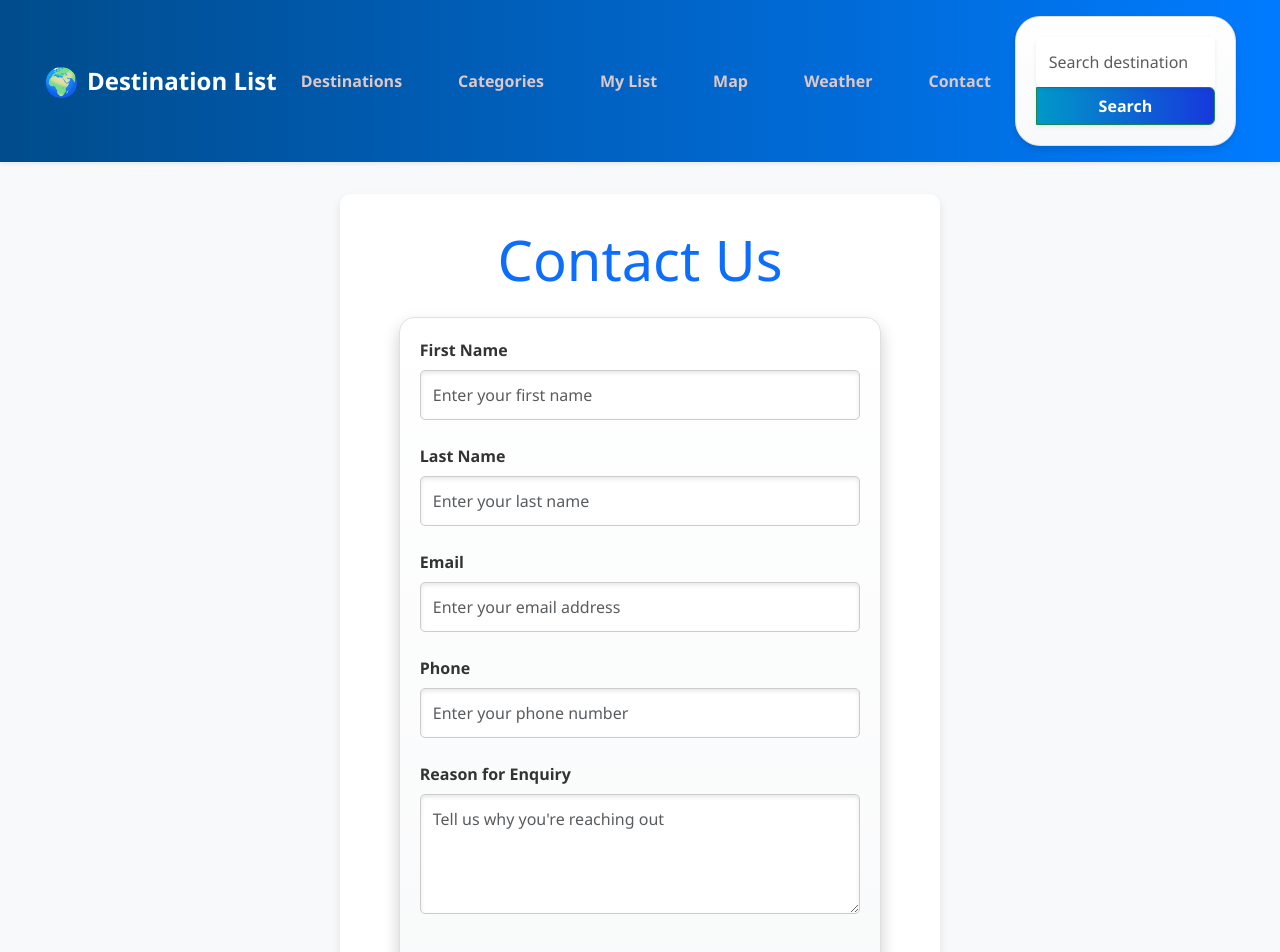
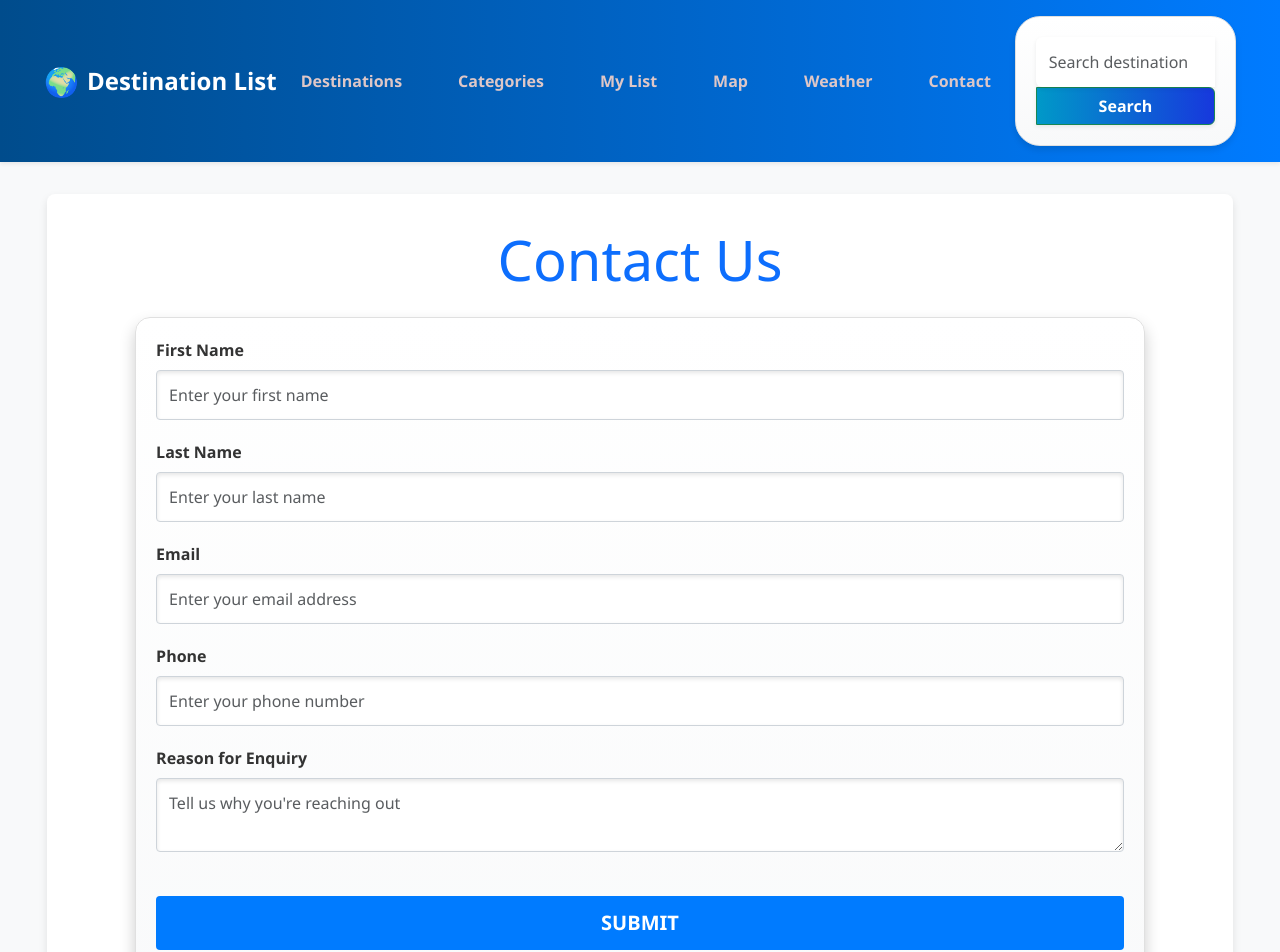
Before and after one commit to str33ts4Int/Destination-List, a SvelteKit app: page /contact in a window 1280 px wide. Shown: the top 952 px of the page. Built offline with nearby package versions, Linux system fonts and the light colour scheme.

Commit message:
contact form updated

```diff
--- a/src/routes/contact/+page.server.js
+++ b/src/routes/contact/+page.server.js
@@ -1,18 +1,19 @@
-function form() {
-    alert(`Name: ${firstName} ${lastName}\nEmail: ${email}\nPhone: ${phone}\nReason: ${reason}`);
+export const actions = {
+    default: async ({ request }) => {
+        const formData = await request.formData();
+        const firstName = formData.get('firstName');
+        const lastName = formData.get('lastName');
+        const email = formData.get('email');
+        const phone = formData.get('phone');
+        const reason = formData.get('reason');
 
-    // Reset form fields
-    firstName = '';
-    lastName = '';
-    email = '';
-    phone = '';
-    reason = '';
+        // Here you can handle the form data, e.g., save it to a database or send an email
 
-    // Show submitted message
-    submitted = true;
+        console.log('Form submitted:', { firstName, lastName, email, phone, reason });
 
-    // Hide the message after 3 seconds
-    setTimeout(() => {
-        submitted = false;
-    }, 3000);
-}
+        return {
+            success: true,
+            message: 'Your message has been sent.'
+        };
+    }
+};
--- a/src/routes/contact/+page.svelte
+++ b/src/routes/contact/+page.svelte
@@ -1,26 +1,48 @@
 <script>
-    let { form } = $props();
-    let firstName = $state();
-    let lastName = $state();
-    let email = $state();
-    let phone = $state();
-    let reason = $state();
-    let submitted = $state(false);
+    import { onMount } from 'svelte';
+    import { page } from '$app/stores';
+
+    let firstName = '';
+    let lastName = '';
+    let email = '';
+    let phone = '';
+    let reason = '';
+    let submitted = false;
+    let message = '';
+
+    $: if ($page.form?.success) {
+        submitted = true;
+        message = $page.form.message;
+
+        // Reset form fields
+        firstName = '';
+        lastName = '';
+        email = '';
+        phone = '';
+        reason = '';
+
+        // Hide the message after 3 seconds
+        setTimeout(() => {
+            submitted = false;
+        }, 6000);
+    }
 </script>
 
+<div class="container d-flex flex-column min-vh-100">
 <div class="contact-container">
     <h1 class="text-center text-primary display-4 mb-4">Contact Us</h1>
     {#if submitted}
         <div class="alert alert-success text-center" role="alert">
-            Thank you for your message! We will get back to you shortly.
+            {message}
         </div>
     {/if}
-    <form on:submit|preventDefault={form} class="contact-form">
+    <form method="POST" class="contact-form">
         <div class="form-group">
             <label for="firstName">First Name</label>
             <input
                 type="text"
                 id="firstName"
+                name="firstName"
                 bind:value={firstName}
                 class="form-control"
                 placeholder="Enter your first name"
@@ -32,6 +54,7 @@
             <input
                 type="text"
                 id="lastName"
+                name="lastName"
                 bind:value={lastName}
                 class="form-control"
                 placeholder="Enter your last name"
@@ -43,6 +66,7 @@
             <input
                 type="email"
                 id="email"
+                name="email"
                 bind:value={email}
                 class="form-control"
                 placeholder="Enter your email address"
@@ -54,6 +78,7 @@
             <input
                 type="tel"
                 id="phone"
+                name="phone"
                 bind:value={phone}
                 class="form-control"
                 placeholder="Enter your phone number"
@@ -64,6 +89,7 @@
             <label for="reason">Reason for Enquiry</label>
             <textarea
                 id="reason"
+                name="reason"
                 bind:value={reason}
                 class="form-control"
                 placeholder="Tell us why you're reaching out"
@@ -73,82 +99,68 @@
         <button type="submit" class="btn btn-primary btn-block mt-4">Submit</button>
     </form>
 </div>
+</div>
 
 <style>
-    /* General container styling */
-    .contact-container {
-        max-width: 600px;
-        margin: 2rem auto;
+    .container {
+        display: auto;
+        justify-content: center;
+        align-items: center;
         padding: 2rem;
-        background-color: #ffffff;
-        border-radius: 10px;
-        box-shadow: 0 4px 8px rgba(0, 0, 0, 0.1);
+        background-color: #f8f9fa;
     }
 
-    /* Form Header */
-    h1 {
-        font-family: "Segoe UI", Tahoma, Geneva, Verdana, sans-serif;
+    .contact-container {
+        background: #ffffff;
+        padding: 2rem;
+        border-radius: 8px;
+        box-shadow: 0 4px 8px rgba(0, 0, 0, 0.1);
+        max-width: 1200px; /* Increased max-width */
+        width: 100%;
     }
 
-    /* Form Group */
-    .form-group {
-        margin-bottom: 1.5rem;
+    .contact-form {
+        min-height: 800px; /* Added min-height */
     }
 
-    /* Labels */
-    label {
+    .contact-form label {
         font-weight: bold;
         margin-bottom: 0.5rem;
-        display: inline-block;
+        display: block;
+    }
+
+    .contact-form input,
+    .contact-form textarea {
+        width: 100%;
+        padding: 0.75rem;
+        border: 1px solid #ced4da;
+        border-radius: 4px;
         font-size: 1rem;
     }
 
-    /* Inputs and Textarea */
-    .form-control {
-        width: 100%;
-        padding: 0.75rem;
-        font-size: 1rem;
-        border: 1px solid #ccc;
-        border-radius: 5px;
-        transition: border-color 0.3s ease;
+    .contact-form input:focus,
+    .contact-form textarea:focus {
+        border-color: #80bdff;
+        outline: none;
+        box-shadow: 0 0 0 0.2rem rgba(0, 123, 255, 0.25);
     }
 
-    .form-control:focus {
-        border-color: #007bff;
-        outline: none;
-        box-shadow: 0 0 5px rgba(0, 123, 255, 0.25);
+    .contact-form button {
+        background-color: #007bff;
+        color: #ffffff;
+        padding: 0.75rem;
+        border: none;
+        border-radius: 4px;
+        font-size: 1.25rem;
+        cursor: pointer;
+        transition: background-color 0.3s ease;
     }
 
-    textarea {
-        min-height: 120px;
-        resize: vertical;
+    .contact-form button:hover {
+        background-color: #0056b3;
     }
 
-    /* Submit Button */
-    .btn-block {
-        display: block;
-        width: 100%;
-    }
-
-    .btn-primary {
-        padding: 0.75rem;
-        font-size: 1.1rem;
-        border-radius: 5px;
-        transition: background-color 0.3s ease, box-shadow 0.3s ease;
-    }
-
-    .btn-primary:hover {
-        background-color: #0056b3;
-        box-shadow: 0 4px 6px rgba(0, 0, 0, 0.1);
-    }
-
-    /* Success Alert */
-    .alert-success {
+    .alert {
         margin-bottom: 1.5rem;
-        padding: 1rem;
-        border-radius: 5px;
-        background-color: #d4edda;
-        color: #155724;
-        border: 1px solid #c3e6cb;
     }
 </style>
--- a/src/routes/destinations/+page.svelte
+++ b/src/routes/destinations/+page.svelte
@@ -6,7 +6,7 @@
 <div class="container">
     <!-- Page Title Section -->
     <header class="text-center py-4">
-        <h1 class="display-4 fw-bold text-primary">Explore Destinations</h1>
+        <h1 class="display-4 fw-bold text-primary mt-4">Explore Destinations</h1>
         <p class="text-secondary fs-5">Discover your next adventure from our curated list of destinations!</p>
     </header>
 
--- a/src/routes/destinations/[destination_id]/+page.svelte
+++ b/src/routes/destinations/[destination_id]/+page.svelte
@@ -40,7 +40,7 @@
         </div>
         <div class="col-md-8">
             <div class="card-body">
-                <h1 class="card-title text-primary">{destination.name}</h1>
+                <h1 class="card-title text-primary text-start">{destination.name}</h1>
                 <h2 class="card-country text-secondary">{destination.country}</h2>
                 <h4 class="card-text">{destination.description}</h4>
                 <h5 class="card-attraction">
--- a/src/routes/map/+page.svelte
+++ b/src/routes/map/+page.svelte
@@ -77,11 +77,10 @@
     });
 </script>
 
-<h1 class="text-center mb-4">Destinations on the Map</h1>
-
+<h1 class="display-4 text-primary fw-bold mt-4">Destinations on the world map</h1>
 <div
     id="map"
-    style="height: 800px; border-radius: 8px; overflow: hidden;"
+    style="height: 800px; width: 70%; border-radius: 8px; overflow: hidden; margin: 0 auto;"
 ></div>
 
 <div class="row g-4 mt-4">
--- a/src/routes/mylist/+page.svelte
+++ b/src/routes/mylist/+page.svelte
@@ -3,15 +3,34 @@
   let { data } = $props();
 </script>
 
-<h1>My List</h1>
-<h3>Here are all the destinations in your list</h3>
 
 <div class="container d-flex flex-column min-vh-100">
-  <div class="row mt-3 ">
+<div class="container my-5">
+  <h1 class="text-center text-primary display-4 fw-bold">My List</h1>
+  <h3 class="text-center text-secondary mb-4">Here are all the destinations in your list</h3>
+
+  <div class="row mt-3">
     {#each data.myList as destination}
-      <div class="col-sm-6 col-md-4 col-lg-3 mb-2 gx-2">
+      <div class="col-sm-6 col-md-4 col-lg-3 mb-4">
         <DestinationCard {destination}></DestinationCard>
       </div>
     {/each}
   </div>
 </div>
+</div>
+
+<style>
+
+  h1 {
+    margin-bottom: 1rem;
+  }
+
+  h3 {
+    margin-bottom: 2rem;
+  }
+
+  .row {
+    margin-top: 2rem;
+  }
+
+</style>
--- a/src/routes/weather/+page.svelte
+++ b/src/routes/weather/+page.svelte
@@ -3,8 +3,7 @@
     let { data } = $props();
 </script>
 
-<h1 class="text-center mb-4">Weather for Destinations</h1>
-
+<h1 class="display-4 text-primary fw-bold mt-4">Weather for destinations</h1>
 <div class="row">
     {#each data.destinations as destination}
         <div class="col-md-4 mb-4">
```
Also changed, not shown: src/lib/components/MapDestinationCard.svelte (+15 -9 lines).
